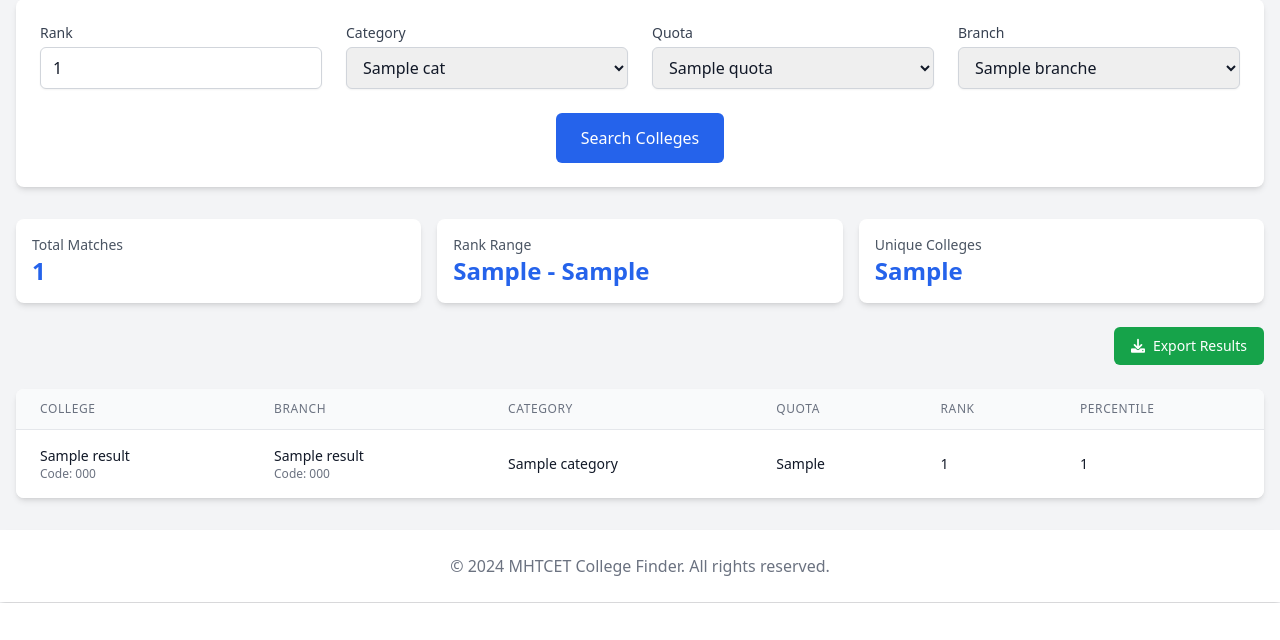
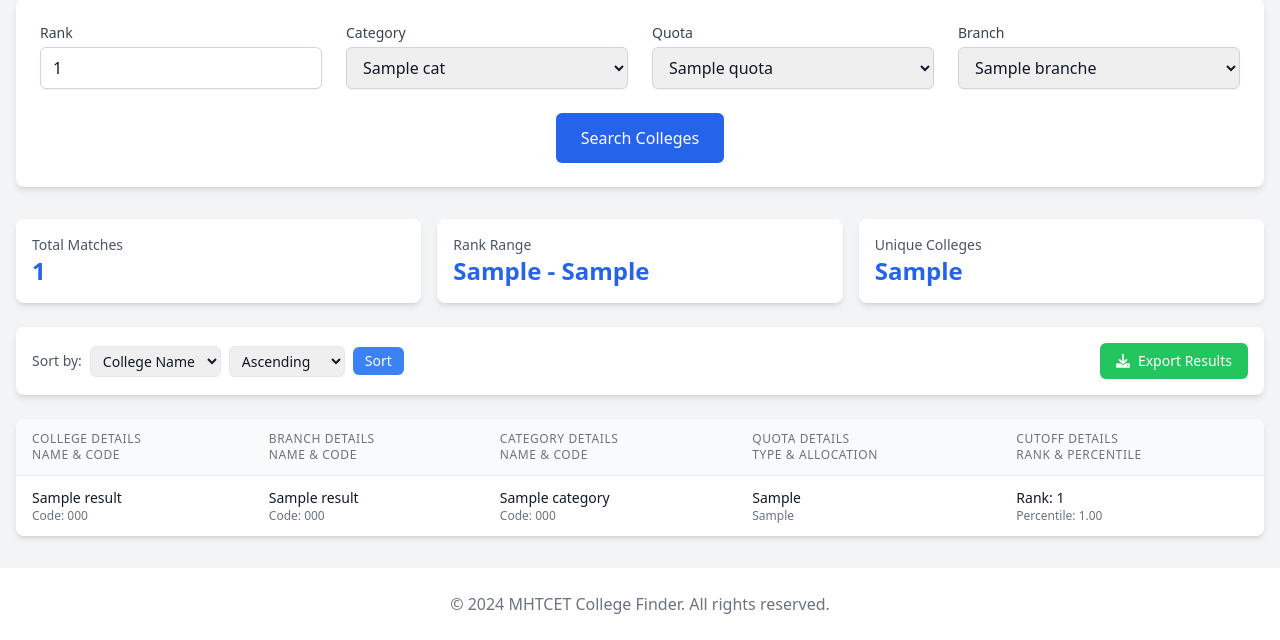
Before and after one commit to JARAWA/college-rank-app, a FastAPI app: template templates/index.html in a window 1280 px wide. Shown: the part 197-837 px from the top of the page. Before the commit the page ends 800 px from the top, so only its background shows below. Run offline with FastAPI, Linux system fonts and the light colour scheme; the template is opened without the code that fills it: most values are stand-ins (such as "Sample title", 1, 10 or a date in 2020); some libraries are stand-ins or nearby versions.

Commit message:
index.html

```diff
--- a/templates/index.html
+++ b/templates/index.html
@@ -102,20 +102,39 @@
             </div>
         </div>
 
-        <!-- Export Button -->
-        <div class="flex justify-end">
-            <form action="{{ url_for('export_results') }}" method="POST">
-                <input type="hidden" name="rank" value="{{ rank }}">
-                <input type="hidden" name="category" value="{{ category }}">
-                <input type="hidden" name="quota" value="{{ quota }}">
-                <input type="hidden" name="branch" value="{{ branch }}">
+        <!-- Controls -->
+        <div class="flex flex-wrap gap-4 justify-between items-center bg-white dark:bg-gray-800 p-4 rounded-lg shadow-md">
+            <!-- Sort Controls -->
+            <div class="flex flex-wrap items-center gap-2">
+                <label class="text-sm text-gray-600 dark:text-gray-400">Sort by:</label>
+                <select id="sortField" class="text-sm border rounded-md px-2 py-1 dark:bg-gray-700 dark:border-gray-600">
+                    <option value="college_name">College Name</option>
+                    <option value="branch_name">Branch Name</option>
+                    <option value="category">Category</option>
+                    <option value="quota_type">Quota</option>
+                    <option value="rank">Rank</option>
+                    <option value="percentile">Percentile</option>
+                </select>
+                <select id="sortOrder" class="text-sm border rounded-md px-2 py-1 dark:bg-gray-700 dark:border-gray-600">
+                    <option value="asc">Ascending</option>
+                    <option value="desc">Descending</option>
+                </select>
                 <button
-                    type="submit"
-                    class="inline-flex items-center px-4 py-2 border border-transparent text-sm font-medium rounded-md text-white bg-green-600 hover:bg-green-700"
+                    onclick="sortTable()"
+                    class="bg-blue-500 text-white px-3 py-1 rounded-md text-sm hover:bg-blue-600"
                 >
-                    <i class="fas fa-download mr-2"></i> Export Results
+                    Sort
                 </button>
-            </form>
+            </div>
+
+            <!-- Export Button -->
+            <button
+                onclick="exportToCSV()"
+                class="bg-green-500 text-white px-4 py-2 rounded-md text-sm hover:bg-green-600 flex items-center"
+            >
+                <i class="fas fa-download mr-2"></i>
+                Export Results
+            </button>
         </div>
 
         <!-- Results Table -->
@@ -123,29 +142,60 @@
             <table class="min-w-full divide-y divide-gray-200 dark:divide-gray-700">
                 <thead class="bg-gray-50 dark:bg-gray-900">
                     <tr>
-                        <th class="px-6 py-3 text-left text-xs font-medium text-gray-500 dark:text-gray-400 uppercase tracking-wider">College</th>
-                        <th class="px-6 py-3 text-left text-xs font-medium text-gray-500 dark:text-gray-400 uppercase tracking-wider">Branch</th>
-                        <th class="px-6 py-3 text-left text-xs font-medium text-gray-500 dark:text-gray-400 uppercase tracking-wider">Category</th>
-                        <th class="px-6 py-3 text-left text-xs font-medium text-gray-500 dark:text-gray-400 uppercase tracking-wider">Quota</th>
-                        <th class="px-6 py-3 text-left text-xs font-medium text-gray-500 dark:text-gray-400 uppercase tracking-wider">Rank</th>
-                        <th class="px-6 py-3 text-left text-xs font-medium text-gray-500 dark:text-gray-400 uppercase tracking-wider">Percentile</th>
+                        <th class="px-4 py-3 text-left text-xs font-medium text-gray-500 dark:text-gray-400 uppercase tracking-wider">
+                            College Details
+                            <div class="text-xxs font-normal">Name & Code</div>
+                        </th>
+                        <th class="px-4 py-3 text-left text-xs font-medium text-gray-500 dark:text-gray-400 uppercase tracking-wider">
+                            Branch Details
+                            <div class="text-xxs font-normal">Name & Code</div>
+                        </th>
+                        <th class="px-4 py-3 text-left text-xs font-medium text-gray-500 dark:text-gray-400 uppercase tracking-wider">
+                            Category Details
+                            <div class="text-xxs font-normal">Name & Code</div>
+                        </th>
+                        <th class="px-4 py-3 text-left text-xs font-medium text-gray-500 dark:text-gray-400 uppercase tracking-wider">
+                            Quota Details
+                            <div class="text-xxs font-normal">Type & Allocation</div>
+                        </th>
+                        <th class="px-4 py-3 text-left text-xs font-medium text-gray-500 dark:text-gray-400 uppercase tracking-wider">
+                            Cutoff Details
+                            <div class="text-xxs font-normal">Rank & Percentile</div>
+                        </th>
                     </tr>
                 </thead>
-                <tbody class="bg-white dark:bg-gray-800 divide-y divide-gray-200 dark:divide-gray-700">
+                <tbody class="divide-y divide-gray-200 dark:divide-gray-700">
                     {% for result in results %}
                     <tr class="hover:bg-gray-50 dark:hover:bg-gray-700">
-                        <td class="px-6 py-4 whitespace-nowrap text-sm text-gray-900 dark:text-gray-300">
-                            {{ result.college_name }}
+                        <!-- College Details -->
+                        <td class="px-4 py-3">
+                            <div class="text-sm font-medium text-gray-900 dark:text-gray-100">{{ result.college_name }}</div>
                             <div class="text-xs text-gray-500">Code: {{ result.college_code }}</div>
                         </td>
-                        <td class="px-6 py-4 whitespace-nowrap text-sm text-gray-900 dark:text-gray-300">
-                            {{ result.branch_name }}
+
+                        <!-- Branch Details -->
+                        <td class="px-4 py-3">
+                            <div class="text-sm font-medium text-gray-900 dark:text-gray-100">{{ result.branch_name }}</div>
                             <div class="text-xs text-gray-500">Code: {{ result.branch_code }}</div>
                         </td>
-                        <td class="px-6 py-4 whitespace-nowrap text-sm text-gray-900 dark:text-gray-300">{{ result.category }}</td>
-                        <td class="px-6 py-4 whitespace-nowrap text-sm text-gray-900 dark:text-gray-300">{{ result.quota_type }}</td>
-                        <td class="px-6 py-4 whitespace-nowrap text-sm text-gray-900 dark:text-gray-300">{{ result.rank }}</td>
-                        <td class="px-6 py-4 whitespace-nowrap text-sm text-gray-900 dark:text-gray-300">{{ result.percentile }}</td>
+
+                        <!-- Category Details -->
+                        <td class="px-4 py-3">
+                            <div class="text-sm font-medium text-gray-900 dark:text-gray-100">{{ result.category }}</div>
+                            <div class="text-xs text-gray-500">Code: {{ result.category_code }}</div>
+                        </td>
+
+                        <!-- Quota Details -->
+                        <td class="px-4 py-3">
+                            <div class="text-sm font-medium text-gray-900 dark:text-gray-100">{{ result.quota_type }}</div>
+                            <div class="text-xs text-gray-500">{{ result.allocation_type }}</div>
+                        </td>
+
+                        <!-- Cutoff Details -->
+                        <td class="px-4 py-3">
+                            <div class="text-sm font-medium text-gray-900 dark:text-gray-100">Rank: {{ result.rank }}</div>
+                            <div class="text-xs text-gray-500">Percentile: {{ "%.2f"|format(result.percentile|float) }}</div>
+                        </td>
                     </tr>
                     {% endfor %}
                 </tbody>
```
